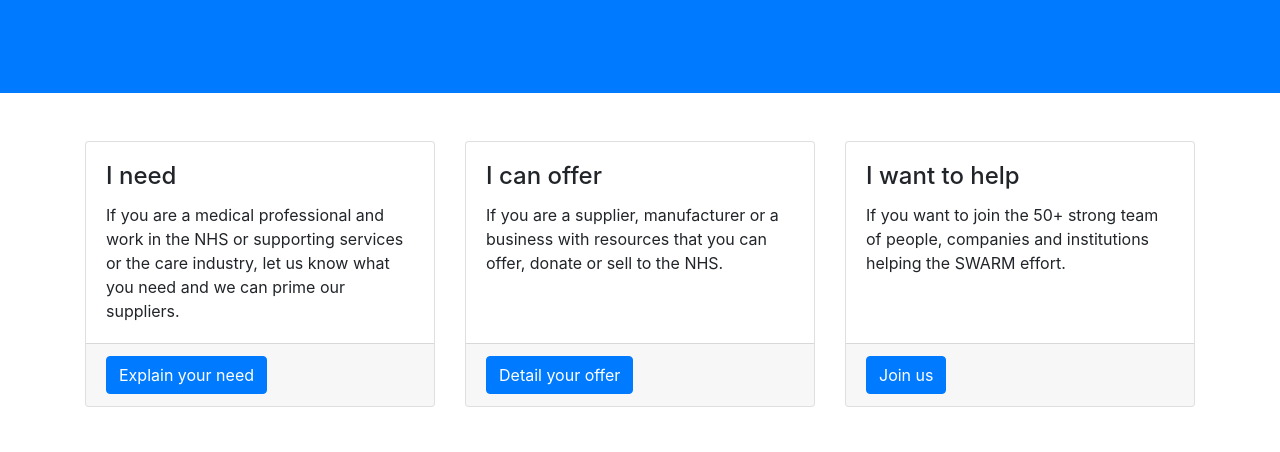
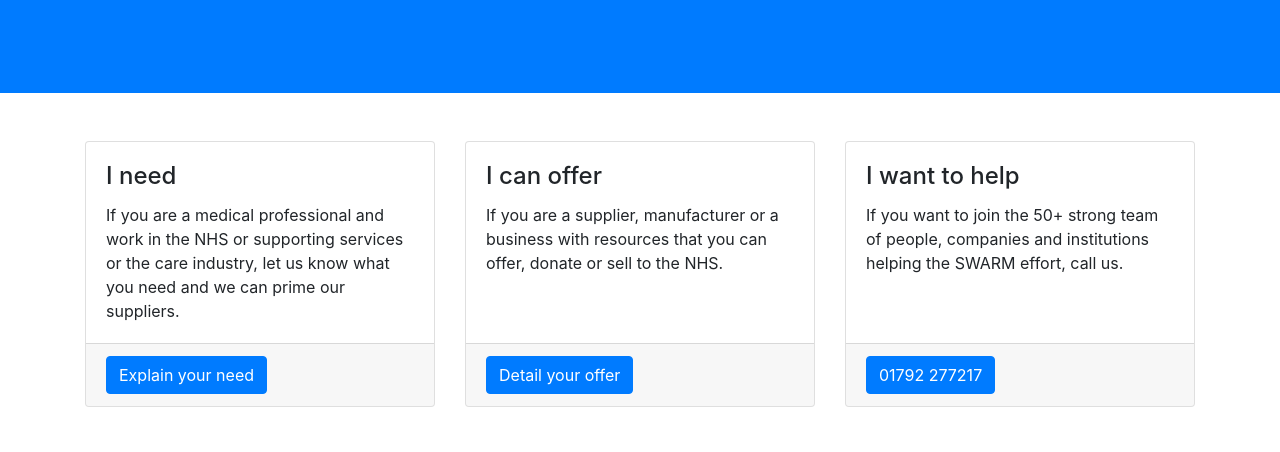
Before and after one commit to paulharwood/swarm-covid19-website, a website: page index.html in a window 1280 px wide. Shown: the part 290-742 px from the top of the page. Drawn offline with Linux system fonts and the light colour scheme.

Commit message:
updated number

```diff
--- a/index.html
+++ b/index.html
@@ -41,7 +41,7 @@
             <a class="nav-link" href="https://wiki.swarm-covid19.co.uk/">Wiki</a>
           </li>
           <li class="nav-item">
-            <a class="nav-link" href="#contact-us">Contact</a>
+            <a class="nav-link" href="#contact-us">Contact </a>
           </li>
         </ul>
       </div>
@@ -94,10 +94,10 @@
           <!-- <img class="card-img-top" src="http://placehold.it/300x200" alt=""> -->
           <div class="card-body">
             <h4 class="card-title">I want to help</h4>
-            <p class="card-text">If you want to  join the 50+ strong team of people, companies  and institutions helping the SWARM effort.</p>
+            <p class="card-text">If you want to  join the 50+ strong team of people, companies  and institutions helping the SWARM effort, call us.</p>
           </div>
           <div class="card-footer">
-            <a href="#" class="btn btn-primary">Join us</a>
+            <a href="#" class="btn btn-primary">01792 277217</a>
           </div>
         </div>
       </div>
```
